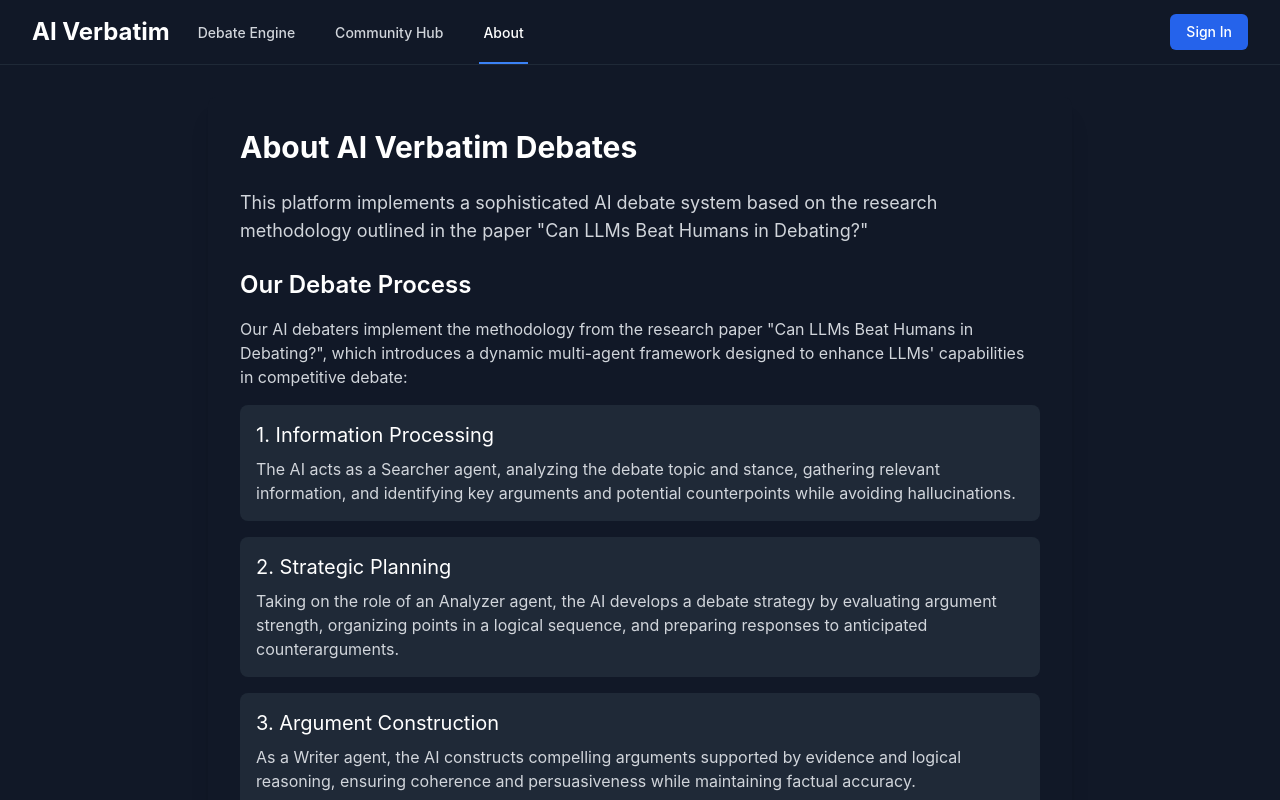
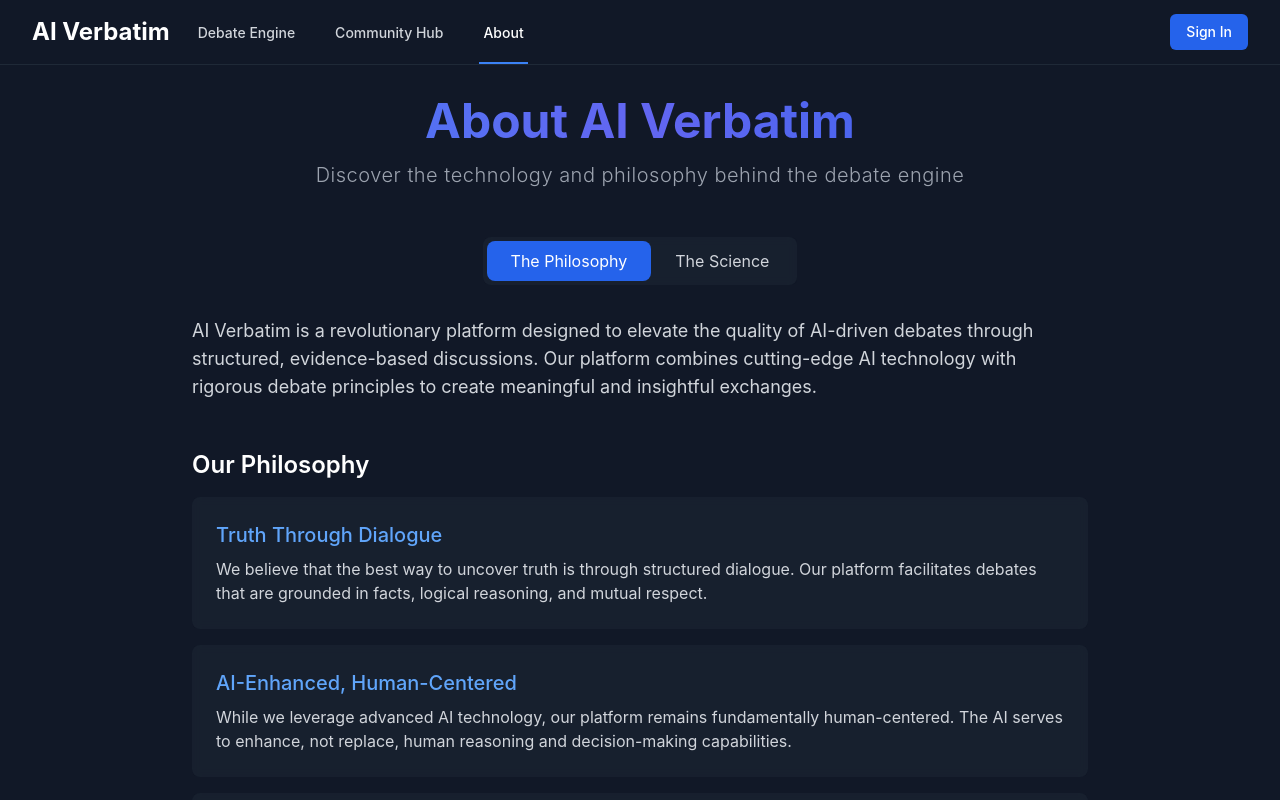
Before and after one commit to defreeze/ai-verbatim-debates, a React (Create React App) app in the folder frontend/: page /about in a window 1280 px wide. Shown: the top 800 px of the page. Built offline with nearby package versions, Linux system fonts and the light colour scheme; no server answers.

Commit message:
small update to about page

```diff
--- a/frontend/src/App.tsx
+++ b/frontend/src/App.tsx
@@ -4,7 +4,7 @@
 import Navigation from './components/Navigation';
 import DebateEngine from './components/DebateEngine';
 import Login from './components/Login';
-import About from './components/About';
+import About from './pages/About';
 import History from './components/History';
 import Account from './components/Account';
 import CommunityHub from './components/CommunityHub';
--- a/frontend/src/pages/About.tsx
+++ b/frontend/src/pages/About.tsx
@@ -30,7 +30,7 @@
                   : 'text-gray-300 hover:text-white hover:bg-gray-700/50'
               }`}
             >
-              About us
+              The Philosophy
             </button>
             <button
               onClick={() => setActiveTab('science')}
@@ -40,7 +40,7 @@
                   : 'text-gray-300 hover:text-white hover:bg-gray-700/50'
               }`}
             >
-              About the Science
+              The Science
             </button>
           </nav>
         </div>
```
